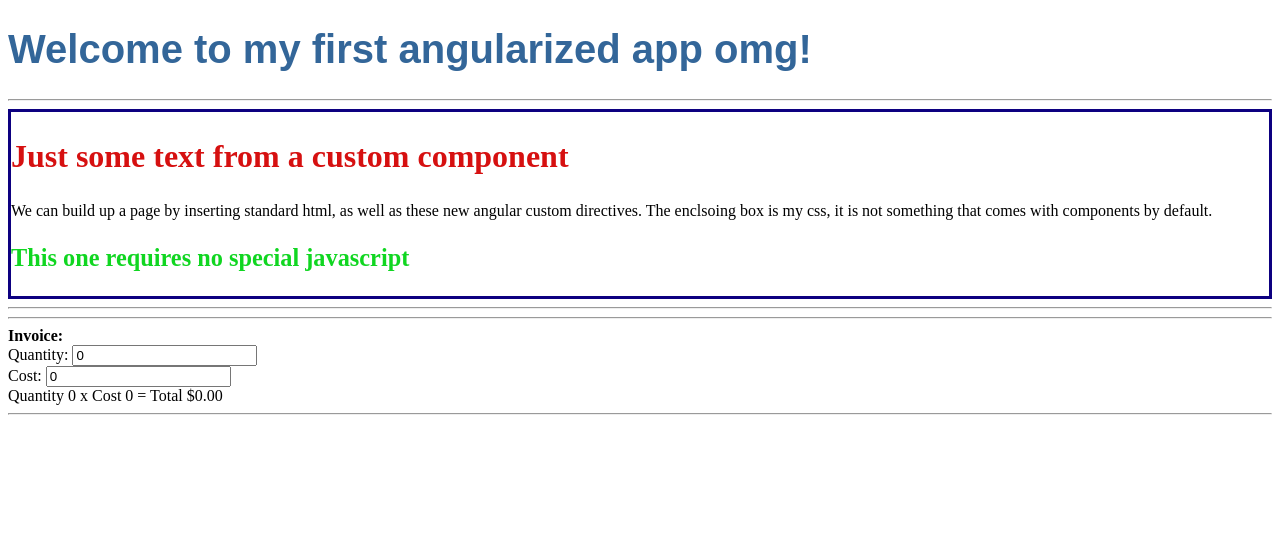
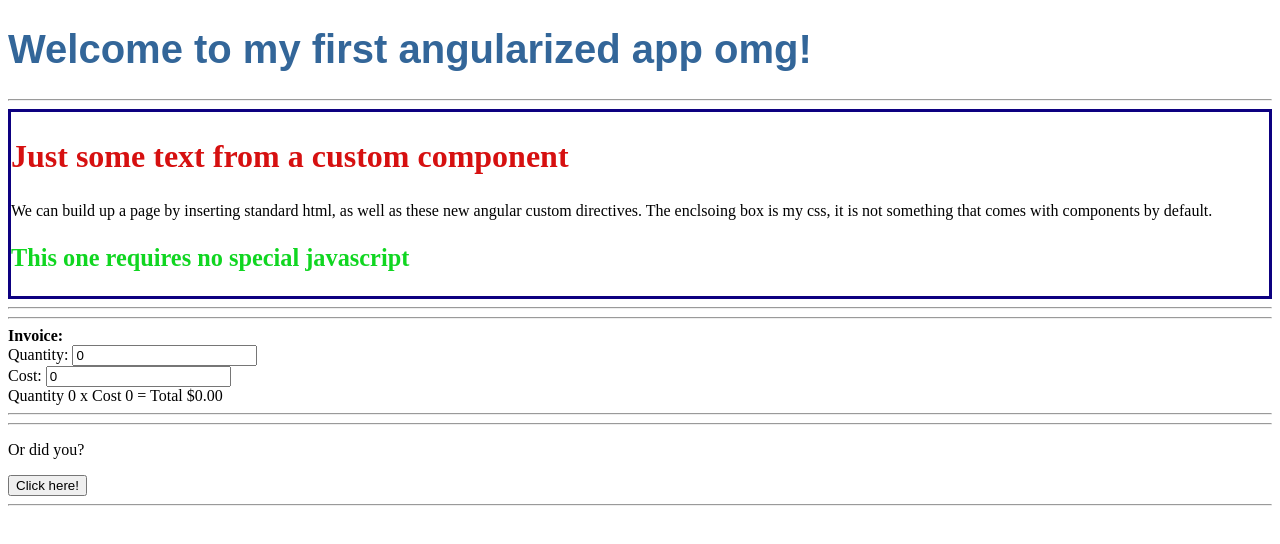
Before and after one commit to ISIT422-TeamHoneyBadger/hw1-merge101, an Angular app: page / in a window 1280 px wide. Shown: the top 544 px of the page. Built offline with nearby package versions, Linux system fonts and the light colour scheme.

Commit message:
pushing ster-sprint1

```diff
--- a/package.json
+++ b/package.json
@@ -25,8 +25,8 @@
     "zone.js": "~0.8.26"
   },
   "devDependencies": {
-    "@angular-devkit/build-angular": "~0.8.0",
-    "@angular/cli": "~6.2.2",
+    "@angular-devkit/build-angular": "^0.8.0",
+    "@angular/cli": "^6.2.2",
     "@angular/compiler-cli": "^6.1.0",
     "@angular/language-service": "^6.1.0",
     "@types/jasmine": "~2.8.8",
--- a/src/app/app.component.html
+++ b/src/app/app.component.html
@@ -12,3 +12,7 @@
 <hr/>
 <app-calculate></app-calculate>
 <hr/>
+
+<hr/>
+<app-my-button></app-my-button>
+<hr/>
--- a/src/app/app.module.ts
+++ b/src/app/app.module.ts
@@ -5,12 +5,14 @@ import { FormsModule } from '@angular/forms';
 import { AppComponent } from './app.component';
 import { SimpletextComponent } from './simpletext/simpletext.component';
 import { CalculateComponent } from './calculate/calculate.component';
+import { MyButtonComponent } from './my-button/my-button.component';
 
 @NgModule({
   declarations: [
     AppComponent,
     SimpletextComponent,
-    CalculateComponent
+    CalculateComponent,
+    MyButtonComponent
   ],
   imports: [
     BrowserModule,
--- /dev/null
+++ b/src/app/my-button/my-button.component.html
@@ -0,0 +1,2 @@
+<p id="myParagraph"></p>
+<button id="myButton">Click here!</button>
--- /dev/null
+++ b/src/app/my-button/my-button.component.ts
@@ -0,0 +1,28 @@
+import { Component, OnInit } from '@angular/core';
+@Component({
+  selector: 'app-my-button',
+  templateUrl: './my-button.component.html',
+  styleUrls: ['./my-button.component.css']
+})
+export class MyButtonComponent implements OnInit {
+
+  constructor() { }
+
+  buttonFunction1() {
+    document.getElementById("myParagraph").innerHTML = "You did it!";
+
+  }
+  timerFunction1() {
+    document.getElementById("myParagraph").innerHTML = "Or did you?";
+
+  }
+
+  timerVar = setInterval(this.timerFunction1, 5000);
+
+  //buttonVar = document.getElementById("myButton").addEventListener("click", this.buttonFunction1);
+
+  ngOnInit() {
+
+  }
+
+}
```
Also changed, not shown: src/app/my-button/my-button.component.css (added), 2 other files (tests, documents, lock files or other folders).
